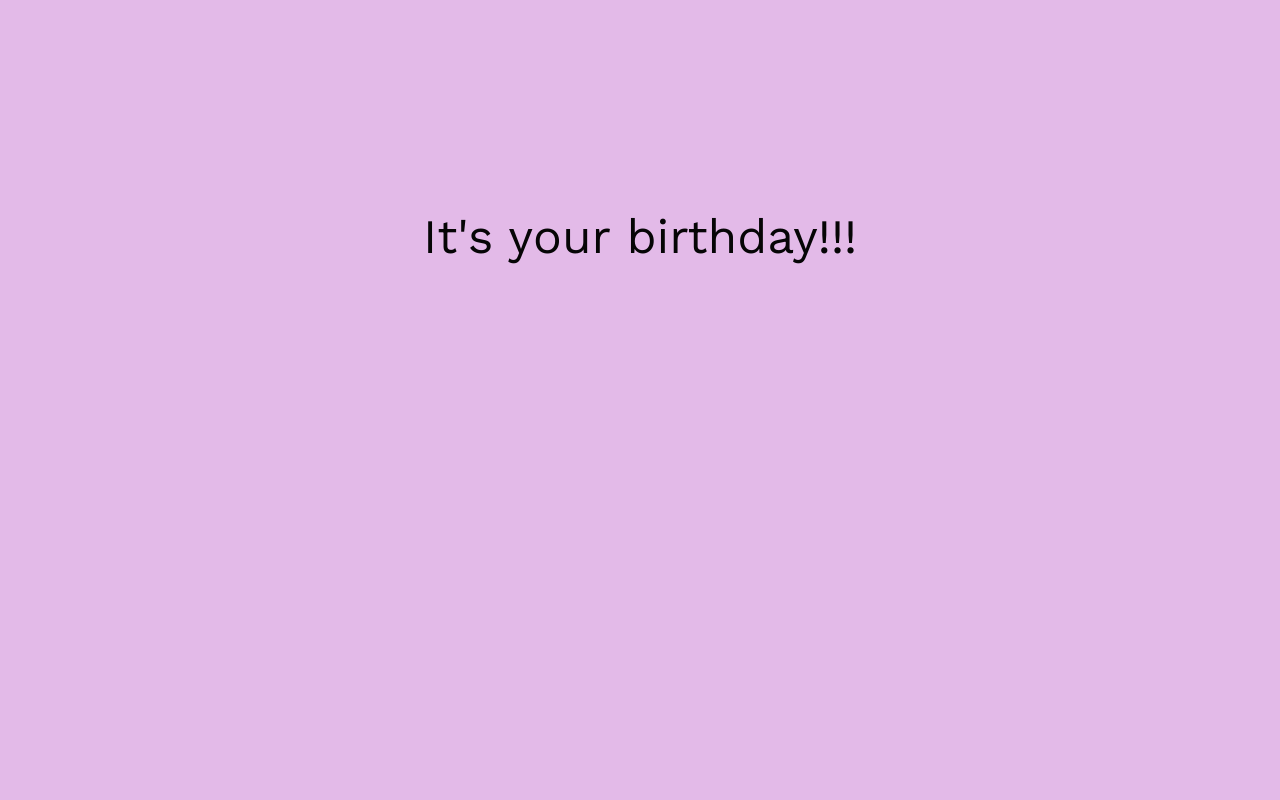
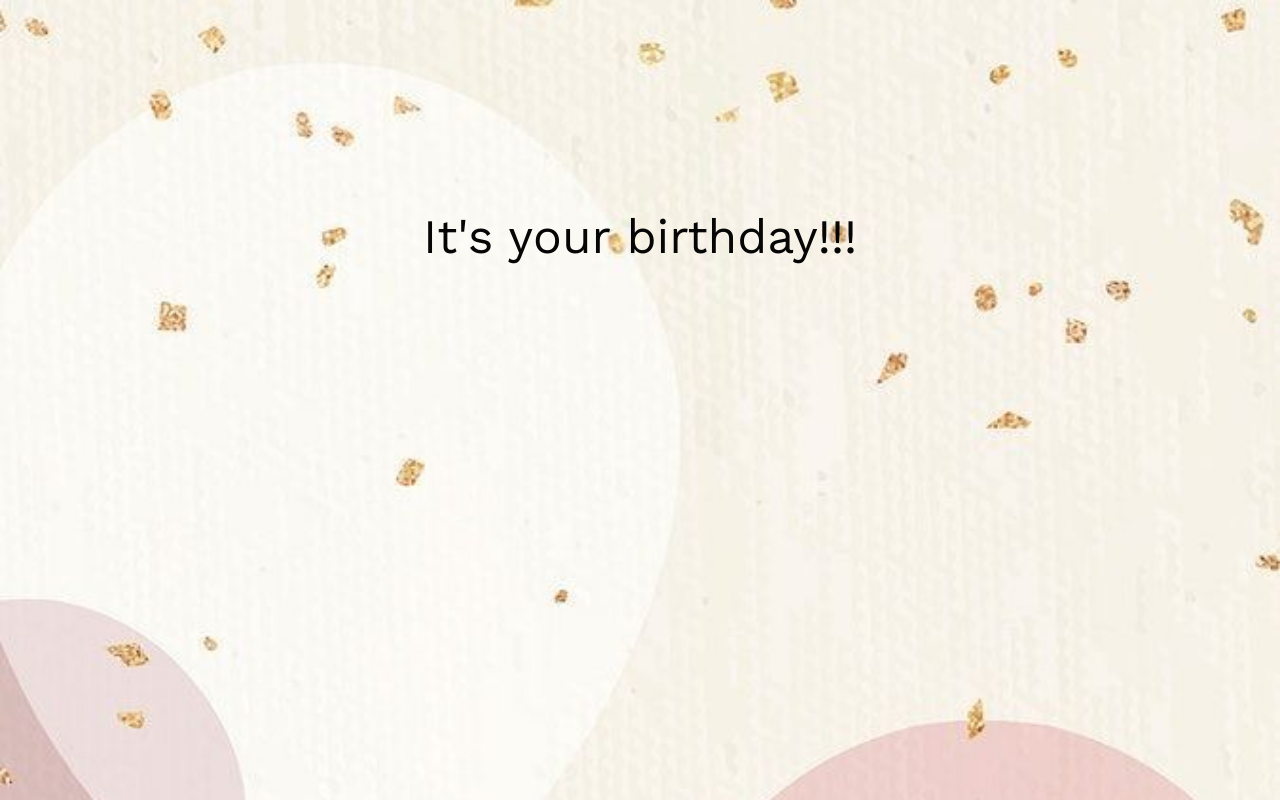
Before and after one commit to sumitXp90/test, a website: page index.html in a window 1280 px wide. Drawn offline with nearby package versions, Linux system fonts and the light colour scheme.

Commit message:
Add files via upload

```diff
--- a/customize.json
+++ b/customize.json
@@ -8,7 +8,7 @@
   "textInChatBox": "Happy birthday to you!! Many! Many! Conguratulations....",
   "sendButtonLabel": "Send",
   "text2": "May Your All Dreams Come True",
-  "text3": "True Means True .....!.",
+  "text3": "True Means True .....!",
   "text4": "This website is Only For Your Mobile Operating System Because Your Mobile OS is ",
   "text4Adjective": "Special",
   "text5Entry": "Because,",
--- a/index.html
+++ b/index.html
@@ -5,13 +5,21 @@
   <meta charset="UTF-8">
   <meta name="viewport" content="width=device-width, initial-scale=1.0">
   <meta http-equiv="X-UA-Compatible" content="ie=edge">
-  <title>Happy Birthday!!! :)</title>
+  <title>Sumit-Page-HB</title>
   <link href="https://fonts.googleapis.com/css?family=Work+Sans:300,400" rel="stylesheet">
   <link rel="shortcut icon" type="image/png" href="img/favicon.png" />
   <link rel="stylesheet" href="style/style.css">
 </head>
 
 <body>
+  <style>
+    body {
+      background-image: url('h.jpg');
+      background-size: cover;
+      background-position: top;
+      background-repeat: no-repeat;
+    }
+    </style>
   <div class="container">
     <div class="one">
       <h1 class="one">
--- a/style.css
+++ b/style.css
@@ -3,7 +3,6 @@ html {
 }
 
 body {
-  background-color: #e3bae8;
   margin: 0;
   font-family: "Work Sans", sans-serif;
 }
```
Also changed, not shown: h.jpg (added).
